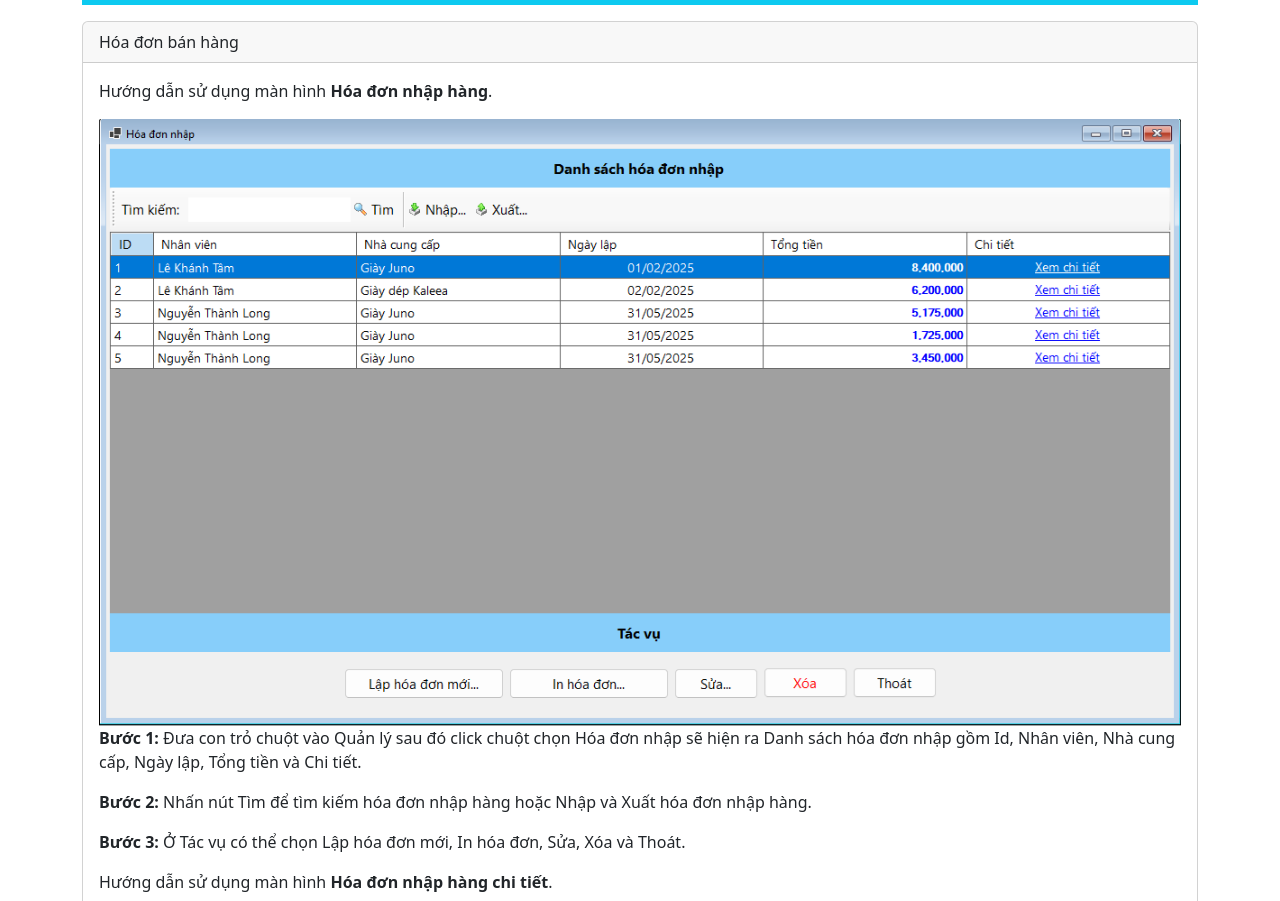
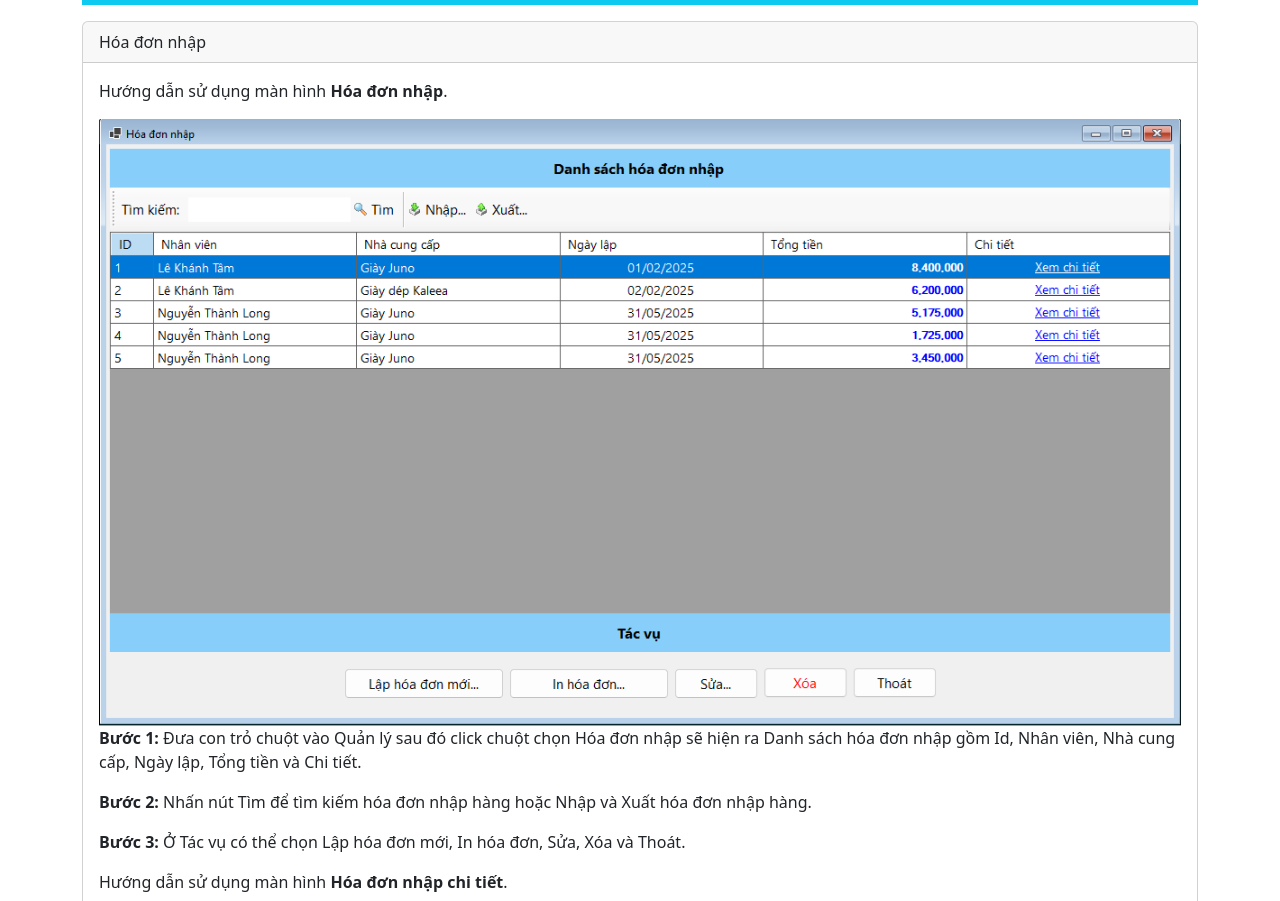
Before and after one commit to VyDang62/help, a plain HTML site: page hoadonnhap.html in a window 1280 px wide. Shown: the part 51-952 px from the top of the page. Drawn offline with nearby package versions, Linux system fonts and the light colour scheme.

Commit message:
Update hoadonnhap.html

```diff
--- a/hoadonnhap.html
+++ b/hoadonnhap.html
@@ -5,7 +5,7 @@
 	<meta charset="utf-8" />
 	<meta name="viewport" content="width=device-width, initial-scale=1" />
 	<link href="https://cdn.jsdelivr.net/npm/bootstrap@5.3.3/dist/css/bootstrap.min.css" rel="stylesheet" />
-	<title>Hóa đơn bán hàng - QVShoe</title>
+	<title>Hóa đơn nhập - QVShoe</title>
 </head>
 
 <body>
@@ -13,14 +13,14 @@
 		<div id="navbar"></div>
 
 		<div class="card mt-3">
-			<div class="card-header">Hóa đơn bán hàng</div>
+			<div class="card-header">Hóa đơn nhập</div>
 			<div class="card-body">
-				<p class="card-text">Hướng dẫn sử dụng màn hình <strong>Hóa đơn nhập hàng</strong>.</p>
+				<p class="card-text">Hướng dẫn sử dụng màn hình <strong>Hóa đơn nhập</strong>.</p>
 				<img src="images/hoadonnhap.png" class="img-fluid mx-auto d-block" />
 				<p class="card-text"><strong>Bước 1:</strong> Đưa con trỏ chuột vào Quản lý sau đó click chuột chọn Hóa đơn nhập sẽ hiện ra Danh sách hóa đơn nhập gồm Id, Nhân viên, Nhà cung cấp, Ngày lập, Tổng tiền và Chi tiết.</p>
 				<p class="card-text"><strong>Bước 2:</strong> Nhấn nút Tìm để tìm kiếm hóa đơn nhập hàng hoặc Nhập và Xuất hóa đơn nhập hàng.</p>
 				<p class="card-text"><strong>Bước 3:</strong> Ở Tác vụ có thể chọn Lập hóa đơn mới, In hóa đơn, Sửa, Xóa và Thoát.</p>
-				<p class="card-text mt-3">Hướng dẫn sử dụng màn hình <strong>Hóa đơn nhập hàng chi tiết</strong>.</p>
+				<p class="card-text mt-3">Hướng dẫn sử dụng màn hình <strong>Hóa đơn nhập chi tiết</strong>.</p>
 				<img src="images/hoadonnhapchitiet.png" class="img-fluid mx-auto d-block" />
 				<p class="card-text"><strong>Bước 1:</strong> Nhấn vào Xem chi tiết sẽ hiện ra chi tiết Hóa đơn nhập gồm Thông tin hóa đơn, Thông tin chi tiết hóa đơn và Tác vụ.</p>
 				<p class="card-text"><strong>Bước 2:</strong> Ở Thông tin hóa đơn gồm Thông tin lập, Nhà cung cấp và Ghi chú hóa đơn.</p>
```
